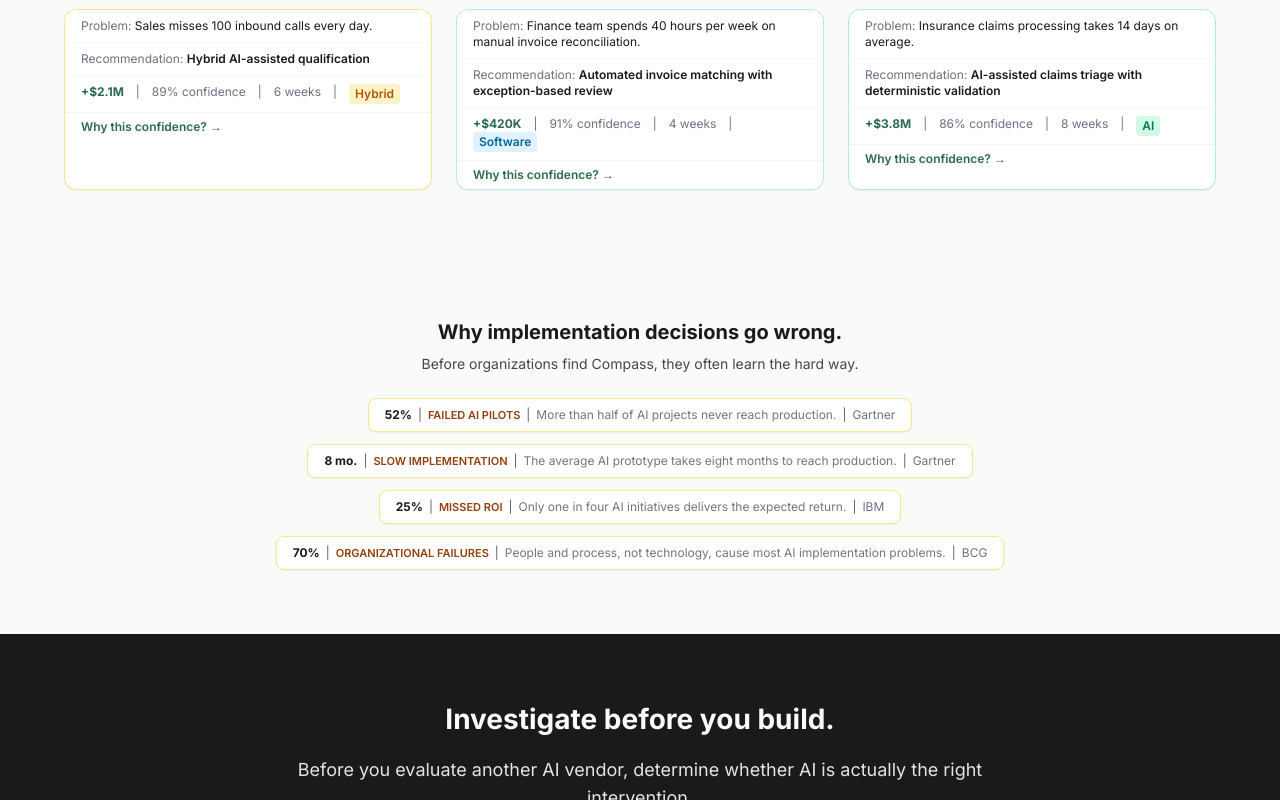
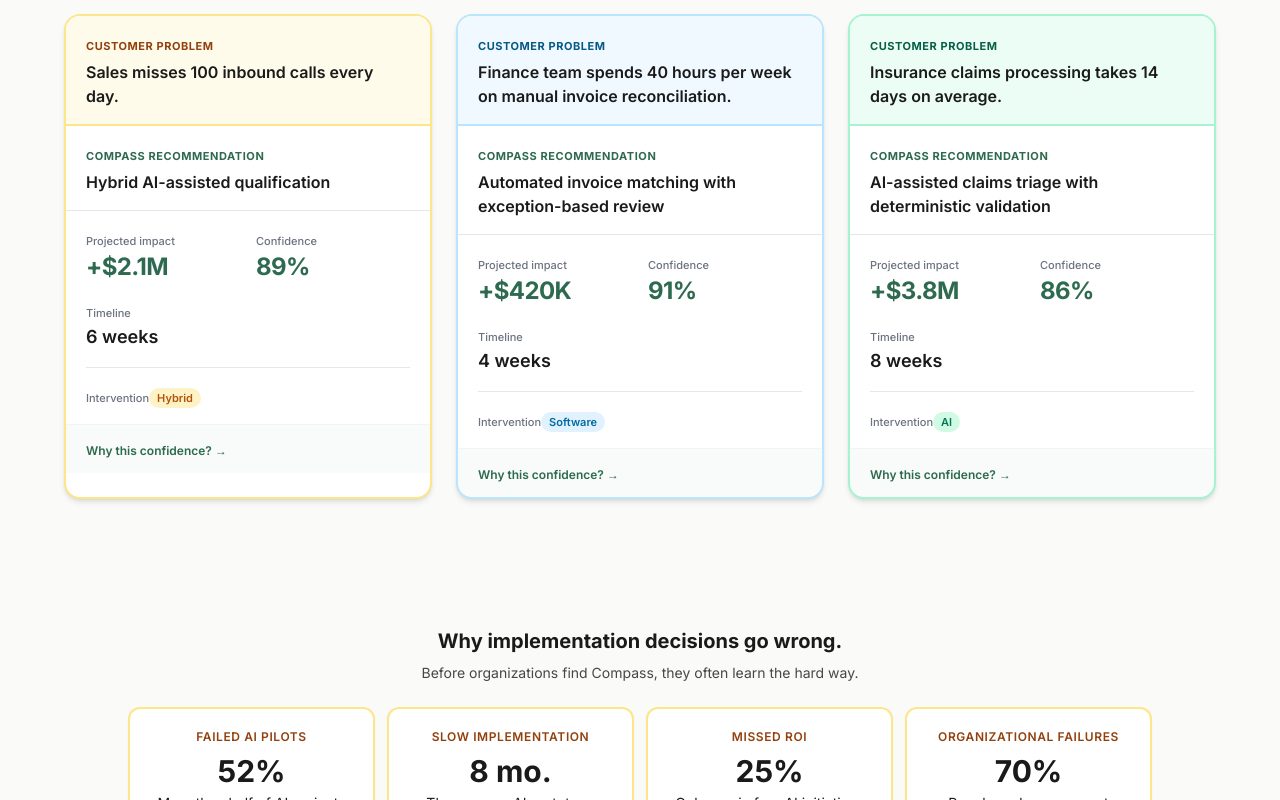
Before and after one commit to smithar106/Compass-Web, a Next.js app: page / in a window 1280 px wide. Shown: the part 1040-1840 px from the top of the page. Built offline with nearby package versions, Linux system fonts and the light colour scheme.

Commit message:
revert compact layout, restore containers

```diff
--- a/src/app/page.tsx
+++ b/src/app/page.tsx
@@ -15,43 +15,54 @@
   const c = accentMap[accent] || accentMap.amber;
 
   return (
-    <div className={`border ${c.border} rounded-xl bg-white shadow-sm overflow-hidden text-xs`}>
-      <div className="px-4 py-2 border-b border-border/40">
-        <span className="text-stone">Problem: </span>
-        <span className="text-ink">{data.problem}</span>
+    <div className={`border-2 ${c.border} rounded-2xl bg-white shadow-md overflow-hidden`}>
+      <div className={`${c.bg} px-5 py-4 border-b-2 ${c.border}`}>
+        <span className={`text-[11px] font-bold ${c.text} uppercase tracking-wider`}>Customer problem</span>
+        <p className="text-base text-ink font-semibold mt-1">{data.problem}</p>
       </div>
-      <div className="px-4 py-2 border-b border-border/40">
-        <span className="text-stone">Recommendation: </span>
-        <span className="text-ink font-semibold">{data.recommendation}</span>
+      <div className="px-5 py-4 border-b border-border">
+        <span className="text-[11px] font-bold text-forest uppercase tracking-wider">Compass recommendation</span>
+        <p className="text-base text-ink font-semibold mt-1">{data.recommendation}</p>
       </div>
-      <div className="px-4 py-2 flex flex-wrap gap-x-3 text-xs">
-        <span className="text-forest font-bold">{data.impact}</span>
-        <span className="text-stone">|</span>
-        <span className="text-stone">{data.confidence} confidence</span>
-        <span className="text-stone">|</span>
-        <span className="text-stone">{data.timeline}</span>
-        <span className="text-stone">|</span>
-        <span className={`font-semibold px-1.5 py-0.5 rounded ${c.pill}`}>{data.type}</span>
+      <div className="px-5 py-4">
+        <div className="grid grid-cols-2 gap-4">
+          <div>
+            <span className="text-[11px] text-stone font-medium">Projected impact</span>
+            <p className="text-2xl font-bold text-forest tracking-tight">{data.impact}</p>
+          </div>
+          <div>
+            <span className="text-[11px] text-stone font-medium">Confidence</span>
+            <p className="text-2xl font-bold text-forest tracking-tight">{data.confidence}</p>
+          </div>
+          <div>
+            <span className="text-[11px] text-stone font-medium">Timeline</span>
+            <p className="text-lg font-semibold text-ink">{data.timeline}</p>
+          </div>
+        </div>
+        <div className="mt-4 pt-4 border-t border-border">
+          <span className="text-[11px] text-stone font-medium">Intervention</span>
+          <span className={`inline-block mt-0.5 text-[11px] font-semibold px-2 py-0.5 rounded-full ${c.pill}`}>{data.type}</span>
+        </div>
       </div>
-      <div className="border-t border-border/40">
+      <div className="px-5 py-3 bg-mist/30 border-t border-border/40">
         <button
           onClick={() => setShowEvidence(!showEvidence)}
-          className="w-full px-4 py-1.5 text-left text-xs text-forest font-semibold hover:bg-mist/30 transition-colors"
+          className="text-xs text-forest font-semibold hover:text-leaf transition-colors"
         >
-          {showEvidence ? "\u25B2 Hide evidence" : "Why this confidence? \u2192"}
+          {showEvidence ? "Hide evidence" : "Why this confidence? \u2192"}
         </button>
         {showEvidence && (
-          <div className="px-4 py-2 bg-mist/30 border-t border-border/40 space-y-1">
-            <div className="flex items-start gap-1.5 text-[11px] text-ink">
-              <span className="text-forest shrink-0">{"\u2713"}</span>
+          <div className="mt-2 space-y-1.5">
+            <div className="flex items-start gap-2 text-xs text-ink">
+              <span className="text-forest font-bold">{"\u2713"}</span>
               <span><span className="font-semibold">Industry benchmarks:</span> Comparable implementations show similar outcomes.</span>
             </div>
-            <div className="flex items-start gap-1.5 text-[11px] text-ink">
-              <span className="text-forest shrink-0">{"\u2713"}</span>
+            <div className="flex items-start gap-2 text-xs text-ink">
+              <span className="text-forest font-bold">{"\u2713"}</span>
               <span><span className="font-semibold">Research sources:</span> Gartner, IBM, BCG studies on implementation outcomes.</span>
             </div>
-            <div className="flex items-start gap-1.5 text-[11px] text-ink">
-              <span className="text-forest shrink-0">{"\u2713"}</span>
+            <div className="flex items-start gap-2 text-xs text-ink">
+              <span className="text-forest font-bold">{"\u2713"}</span>
               <span><span className="font-semibold">Customer inputs:</span> Operational data provided during investigation.</span>
             </div>
           </div>
@@ -68,6 +79,7 @@
       <section className="pt-24 pb-16 px-4 sm:px-6 lg:px-8">
         <div className="mx-auto max-w-7xl">
           <div className="grid grid-cols-1 lg:grid-cols-2 gap-12 items-center">
+            {/* Left */}
             <div>
               <h1 className="text-[2.5rem] md:text-[3.25rem] font-bold text-ink leading-[1.1] tracking-tight">
                 {site.hero.headline}
@@ -84,6 +96,8 @@
                 </a>
               </div>
             </div>
+
+            {/* Right — the product */}
             <RecommendationPanel data={site.hero.recommendation} accent="amber" />
           </div>
         </div>
@@ -128,16 +142,13 @@
         <div className="mx-auto max-w-5xl">
           <h2 className="text-xl font-bold text-ink text-center">Why implementation decisions go wrong.</h2>
           <p className="mt-2 text-sm text-ink/80 text-center">Before organizations find Compass, they often learn the hard way.</p>
-          <div className="mt-6 flex flex-wrap gap-3 justify-center">
+          <div className="mt-6 grid grid-cols-2 md:grid-cols-4 gap-3">
             {researchStatistics.map((stat) => (
-              <div key={stat.label} className="border border-amber-200 rounded-lg px-4 py-2 bg-white shadow-sm text-xs whitespace-nowrap">
-                <span className="font-bold text-ink">{stat.value}</span>
-                <span className="text-ink/70 mx-1.5">|</span>
-                <span className="font-semibold text-amber-800 uppercase text-[11px]">{stat.label}</span>
-                <span className="text-ink/70 mx-1.5">|</span>
-                <span className="text-ink/60">{stat.detail}</span>
-                <span className="text-ink/70 mx-1.5">|</span>
-                <span className="text-stone">{stat.source}</span>
+              <div key={stat.label} className="border-2 border-amber-200 rounded-xl p-5 bg-white shadow-sm text-center">
+                <p className="text-xs font-semibold text-amber-800 uppercase tracking-wider">{stat.label}</p>
+                <p className="text-3xl font-bold text-ink mt-2">{stat.value}</p>
+                <p className="text-sm text-ink mt-1 leading-snug">{stat.detail}</p>
+                <p className="text-xs text-stone mt-2">{stat.source}</p>
               </div>
             ))}
           </div>
```
